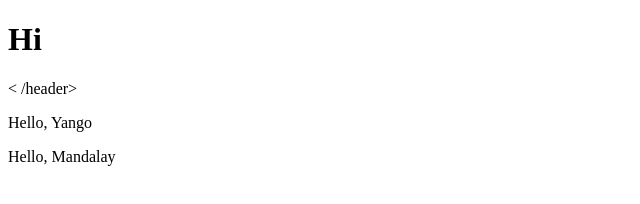
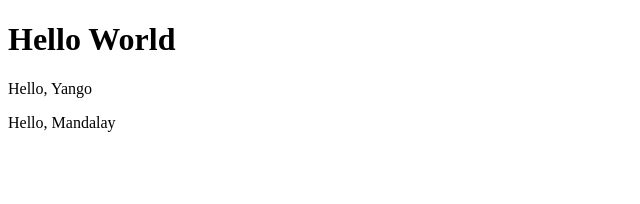
Before and after one commit to Viriya-Ashin/branch, a plain HTML site: page index.html in a window 1280 px wide. Shown: the whole page, without its empty margins (0-640 px from the left). Drawn offline with Linux system fonts and the light colour scheme.

```diff
--- a/index.html
+++ b/index.html
@@ -7,8 +7,8 @@
 </head>
 <body>
     <header>
-        <h1>Hi</h1><
-        /header>
+        <h1>Hello World</h1>
+        </header>
     <p>Hello, Yango</p>
     <p>Hello, Mandalay</p>
 </body>
```
Also changed, not shown: 1 other file.
